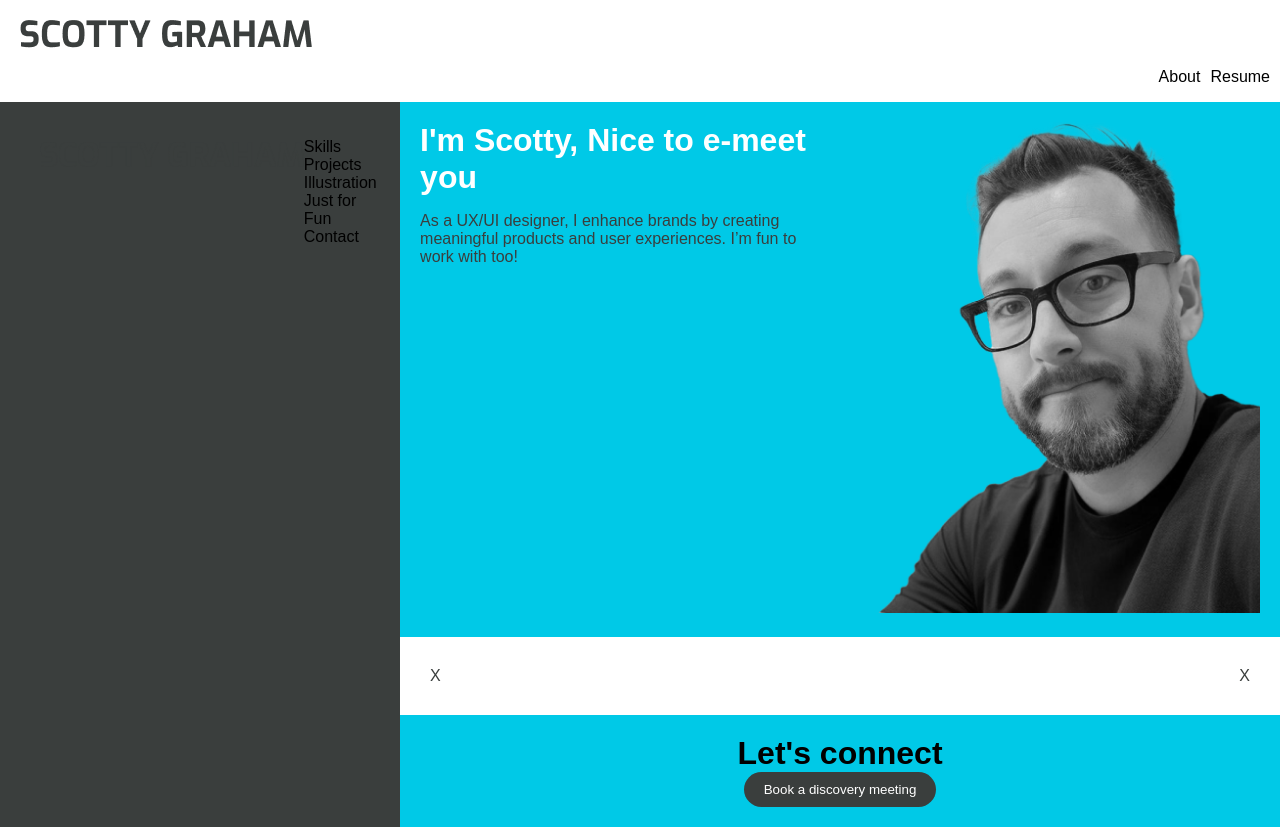
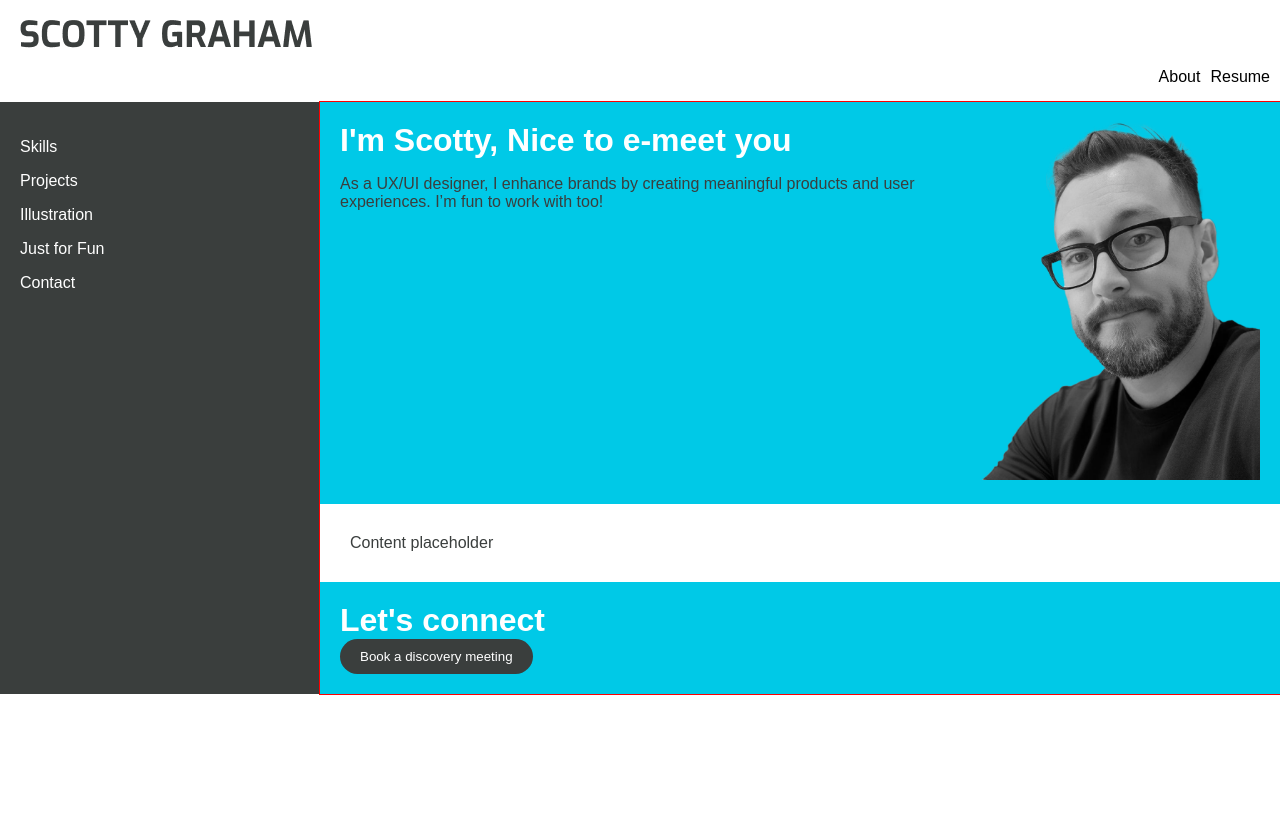
Before and after one commit to goodforscotty/UX_UI_HW_17, a plain HTML site: page index.html in a window 1280 px wide. After the commit the page ends 800 px from the top, so only its background shows below. Drawn offline with Linux system fonts and the light colour scheme.

Commit message:
After tutor

```diff
--- a/CSS/style.css
+++ b/CSS/style.css
@@ -5,11 +5,11 @@ body {
 }
 
 header {
-    display: flex;
-    background-color: #3a3e3d;
+   /* display: flex; */
+  /*  background-color: #3a3e3d; */
     padding: 20px;
     align-items: center;
-    justify-content: space-between;
+   /* justify-content: space-between;*/
 }
 
 .topLogoSection {
@@ -21,6 +21,7 @@ header {
     padding-top: 20px;
        padding-bottom: 0px;
     padding-left: 20px;
+
 }
 
 .logo-container-TopList ul {
@@ -31,36 +32,41 @@ header {
 }
 
 .logo-container-TopList li {
-    margin-right: 10px; /* Adjust the spacing as needed */
+    margin-right: 10px;
 }
 
 
 nav ul {
     list-style: none;
-    padding: 0;
-    display: flex;
-    flex-direction: column;
+    padding: 20px;
+  /*  display: flex;
+    flex-direction: column; */
 }
 
 .container {
-    display: flex;
-    justify-content: space-around;
-    background-color: #3a3e3d;
-    width: 100%;
+   display: flex;
+ /*   justify-content: space-around; */
+    color: white;
+  background-color: #3a3e3d;
+     width: 100%;
+
+
 }
 
 .column {
-    padding: 20px;
+    padding: 0px;
 }
 
 .column-one {
-    column-width: 25%;
-    background-color: #3a3e3d;
+    width: 25%;
+  /* background-color: #3a3e3d; */
+    padding-left:   0px;
 }
 
 .column-two {
     width: 75%;
     background-color: #00c9e7;
+    outline: 1px solid red;
 }
 
 .hero-section {
@@ -69,14 +75,14 @@ nav ul {
 }
 
 .text-section {
-    flex: 1;
+  /*  flex: 1; */
     padding: 10px;
     background-color: #00c9e7;
     color: white;
 }
 
 .image-section {
-    flex: 1;
+  /*  flex: 1; */
     padding: 10px;
 }
 
@@ -95,6 +101,8 @@ img {
 footer {
     background-color: #00c9e7;
     text-align: center;
+
+
 }
 
 button {
@@ -107,7 +115,7 @@ button {
 
 .paragraph-section {
     background-color: white;
-    display: flex;
+   display: flex;
     justify-content: space-between;
     padding: 20px;
 }
@@ -120,12 +128,13 @@ button {
 
 .footer-content {
     padding: 20px;
+    align-items: center;
 }
 
 .footer-list {
     list-style: none;
     padding: 0;
-    text-align: left;
+    text-align: center;
 }
 
 .footer-list li {
--- a/index.html
+++ b/index.html
@@ -7,9 +7,9 @@
     <section class="topLogoSection">
 
         <div class="logo-container">
-            <img src="images/logo.png" alt="Log">
+            <img src="images/logo.png" alt="">
         </div>
-        <div>
+
             <div class="logo-container-TopList">
             <ul>
                 <li>About</li>
@@ -20,20 +20,20 @@
     </section>
     <div class="container">
         <div class="column-one">
-             <header>
-        <div class="logo-container">
+
+        <!-- <div class="logo-container">
             <img src="images/logo.png" alt="Logo">
-        </div>
+        </div>-->
         <nav>
             <ul>
-                <li>Skills</li>
-                <li>Projects</li>
-                <li>Illustration</li>
-                <li>Just for Fun</li>
+                <li>Skills</li><p></p>
+                <li>Projects</li><p></p>
+                <li>Illustration</li><p></p>
+                <li>Just for Fun</li><p></p>
                 <li>Contact</li>
             </ul>
         </nav>
-    </header>
+
 
         </div>
         <div class="column-two">
@@ -46,18 +46,18 @@
                     <img src="images/headshot.png" alt="Headshot">
                 </div>
             </div>
-            <section class="paragraph-section">
-                <p>X</p>
-                <p>X</p>
-            </section>
-            <footer>
+            <div class="paragraph-section">
+                <p>Content placeholder</p>
+                <p></p>
+            </div>
+            <div>
                 <div class="footer-content">
                     <h1>Let's connect</h1>
                     <button>Book a discovery meeting</button>
                 </div>
 
-            </footer>
+            </div>
         </div>
-    </div>
+
 </body>
 </html>
```
